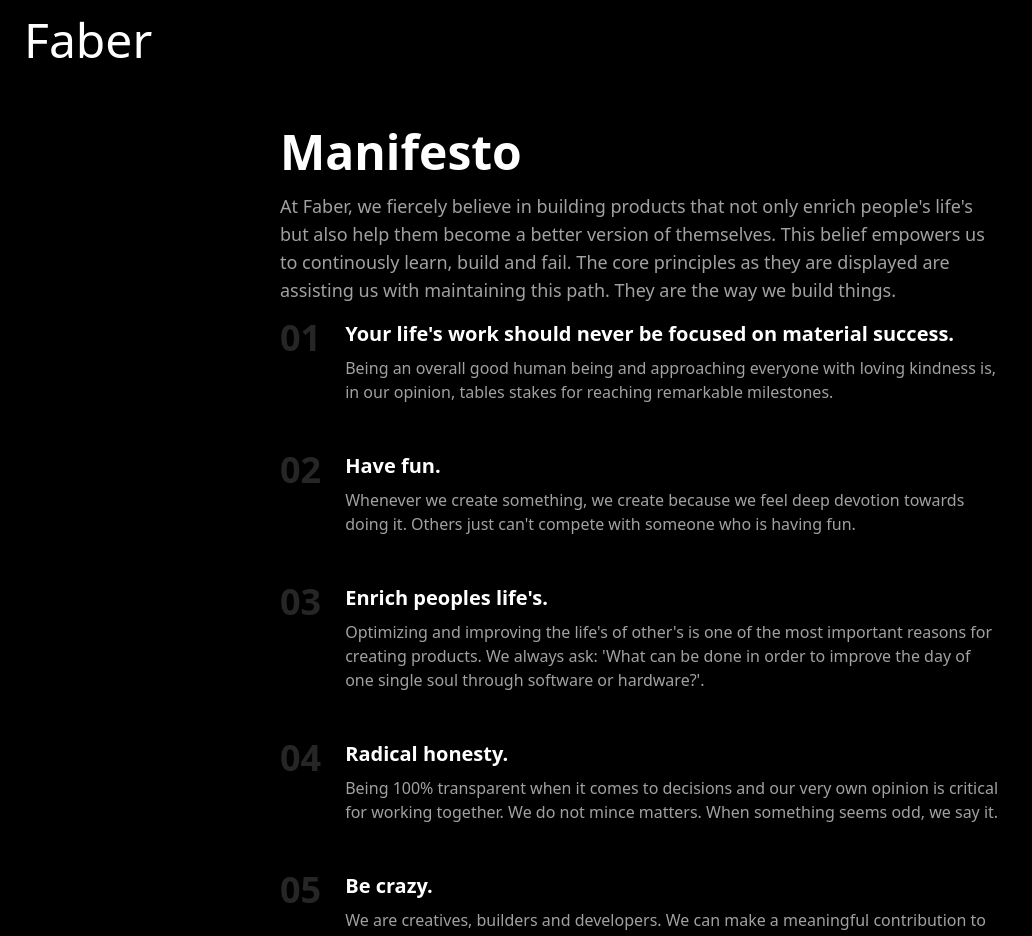
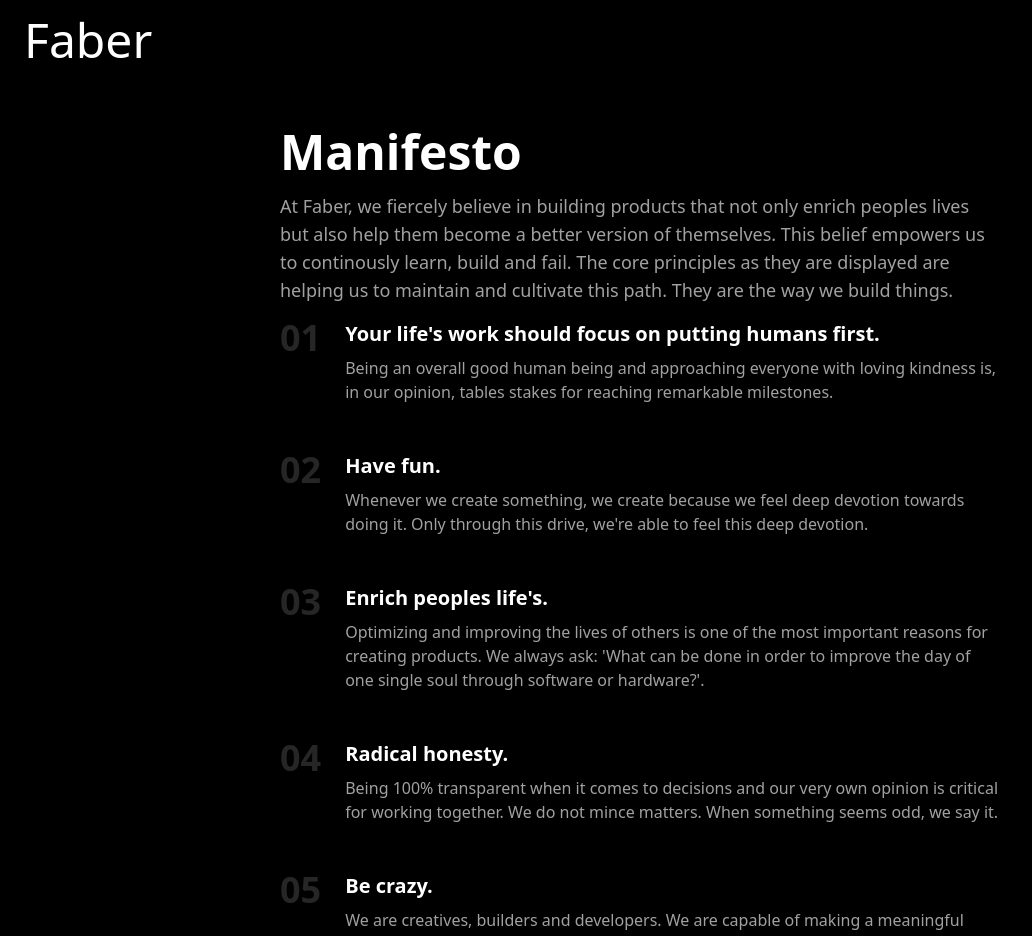
Before and after one commit to Timhongphuc/FaberInnovations-Website, a React (Vite) app: page /manifesto in a window 1280 px wide. Shown: the top 936 px of the page, without its empty margins (0-1032 px from the left). Built offline with nearby package versions, Linux system fonts and the light colour scheme; a web font is replaced by a local one.

Commit message:
Fixed typos and spelling mistakes in the manifesto tsx

```diff
--- a/src/pages/Manifesto.tsx
+++ b/src/pages/Manifesto.tsx
@@ -8,16 +8,16 @@ import { SiteFooter } from "~/components/SiteFooter";
  */
 const principles = [
   {
-    title: "Your life's work should never be focused on material success.",
+    title: "Your life's work should focus on putting humans first.",
     text: "Being an overall good human being and approaching everyone with loving kindness is, in our opinion, tables stakes for reaching remarkable milestones.",
   },
   {
     title: "Have fun.",
-    text: "Whenever we create something, we create because we feel deep devotion towards doing it. Others just can't compete with someone who is having fun.",
+    text: "Whenever we create something, we create because we feel deep devotion towards doing it. Only through this drive, we're able to feel this deep devotion.",
   },
   {
     title: "Enrich peoples life's.",
-    text: "Optimizing and improving the life's of other's is one of the most important reasons for creating products. We always ask: 'What can be done in order to improve the day of one single soul through software or hardware?'.",
+    text: "Optimizing and improving the lives of others is one of the most important reasons for creating products. We always ask: 'What can be done in order to improve the day of one single soul through software or hardware?'.",
   },
   {
     title: "Radical honesty.",
@@ -25,7 +25,7 @@ const principles = [
   },
   {
     title: "Be crazy.",
-    text: "We are creatives, builders and developers. We can make a meaningful contribution to the world, but only if we're crazy enough to belive it. A concept that might sound simple at first, becomes dangerously powerful as soon as you decide to obsess over it.",
+    text: "We are creatives, builders and developers. We are capable of making a meaningful contribution to the world, but only if we're crazy enough to belive it. A concept that might sound simple at first, becomes dangerously powerful as soon as you decide to apply it to your life.",
   },
 ];
 
@@ -42,9 +42,9 @@ export default function Manifesto() {
           Manifesto
         </h1>
         <p className="mt-4 text-lg text-neutral-400">
-          At Faber, we fiercely believe in building products that not only enrich people's life's but also help them become a better version of themselves.
+          At Faber, we fiercely believe in building products that not only enrich peoples lives but also help them become a better version of themselves.
           This belief empowers us to continously learn, build and fail.
-          The core principles as they are displayed are assisting us with maintaining this path.
+          The core principles as they are displayed are helping us to maintain and cultivate this path.
           They are the way we build things.
         </p>
         {/* <p className="mt-4 text-lg text-neutral-400">The core principles as they are displayed are assisting us with maintaining this path.</p>
```
